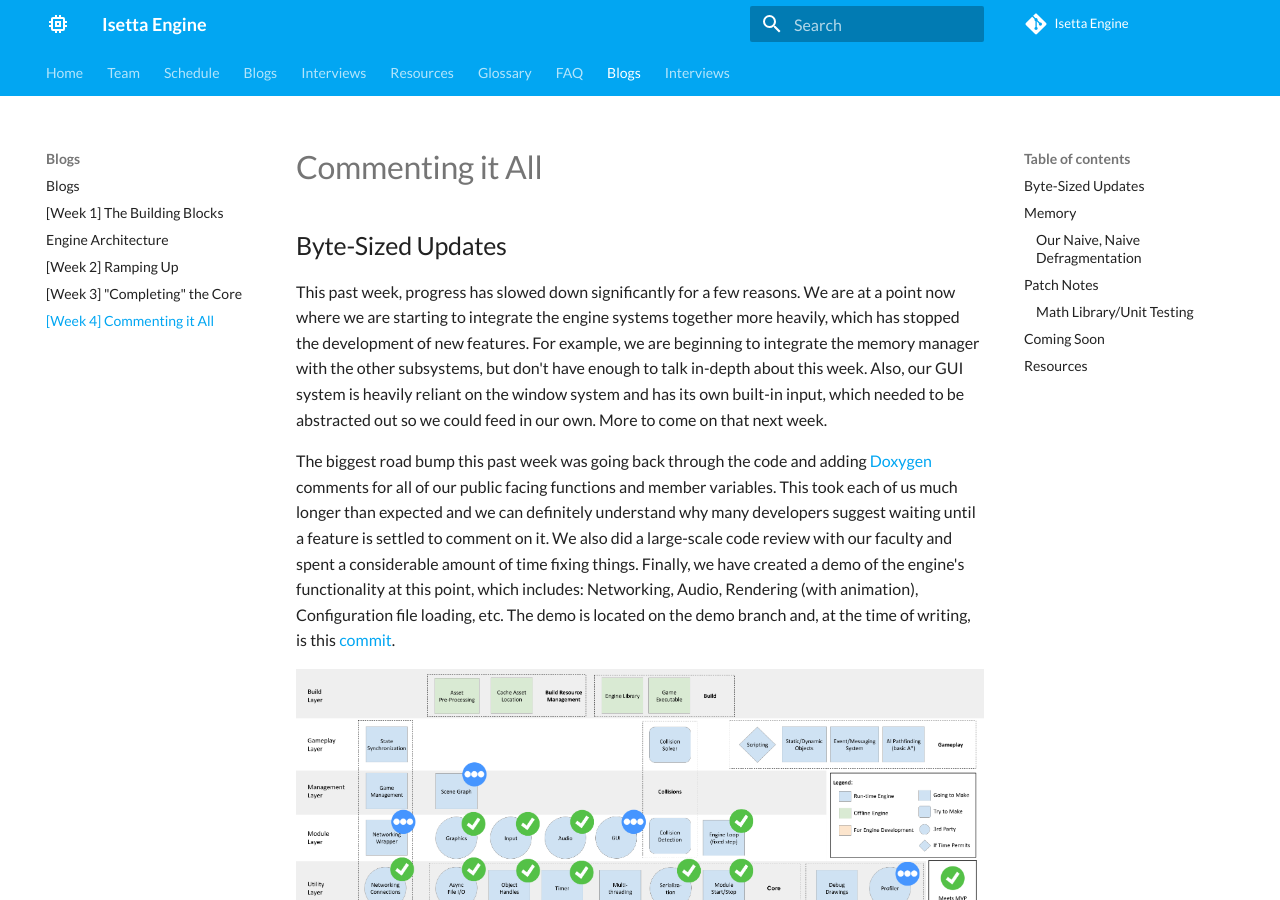
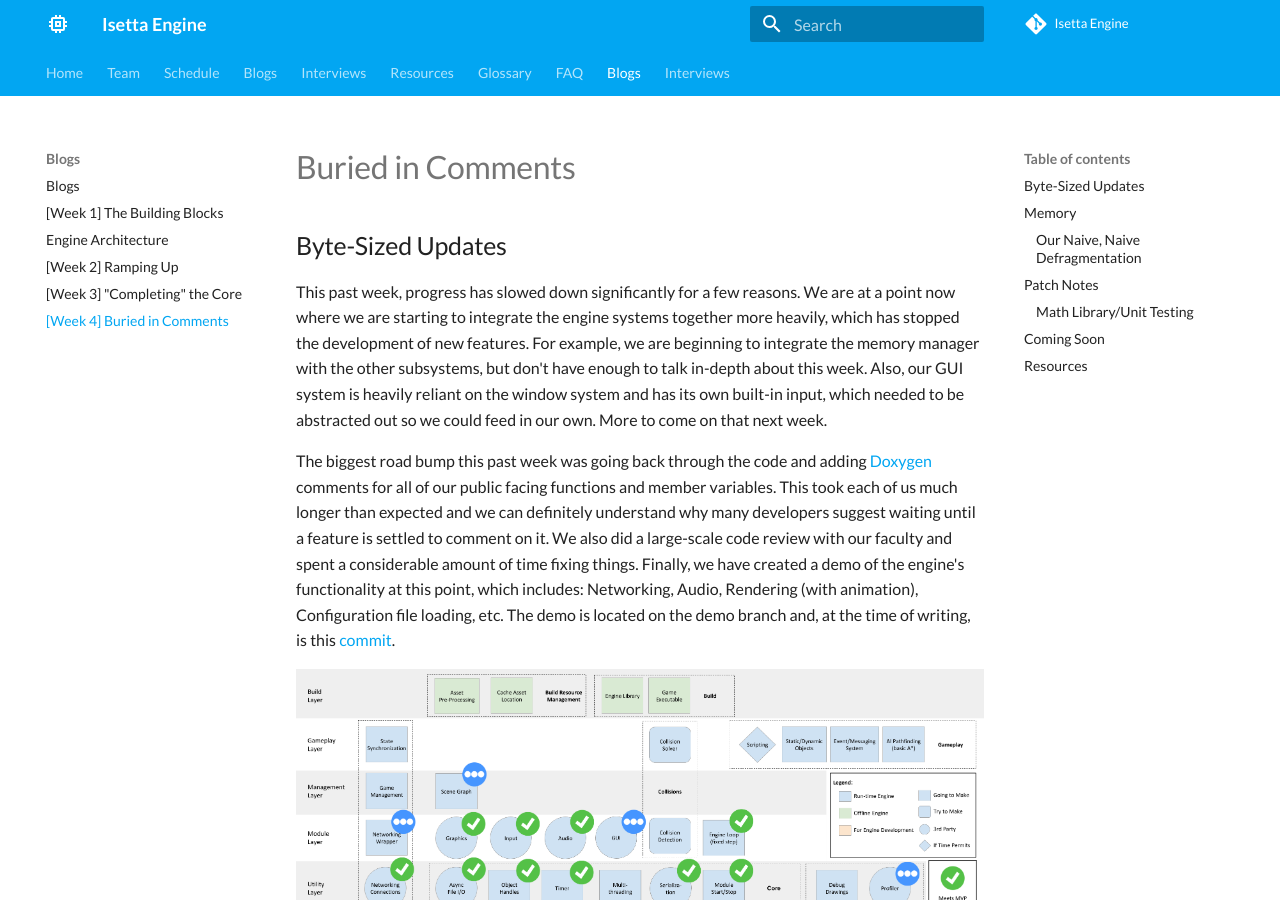
Before and after one commit to Isetta-Team/Isetta-Website-Raw, an MkDocs documentation site: the page built from docs/blogs/week-4.md, in a window 1280 px wide and 900 px high. Built offline with MkDocs 1.6.1 and Material for MkDocs 9.7.7, drawn with Linux system fonts in a browser that asks for light colours; comment, search, counter and statistics services are not loaded.

Commit message:
Picked a better title

```diff
--- a/docs/blogs/week-4.md
+++ b/docs/blogs/week-4.md
@@ -1,4 +1,4 @@
-# Commenting it All
+# Buried in Comments
 
 ## Byte-Sized Updates
 
--- a/mkdocs.yml
+++ b/mkdocs.yml
@@ -25,7 +25,7 @@ nav:
     - 'Engine Architecture': blogs/engine-architecture.md
     - '[Week 2] Ramping Up': blogs/week-2.md
     - '[Week 3] "Completing" the Core': blogs/week-3.md
-    - '[Week 4] Commenting it All': blogs/week-4.md
+    - '[Week 4] Buried in Comments': blogs/week-4.md
     #- Week #: blogs/week-#.md
   - Interviews:
     - Adam Serdar:
```
